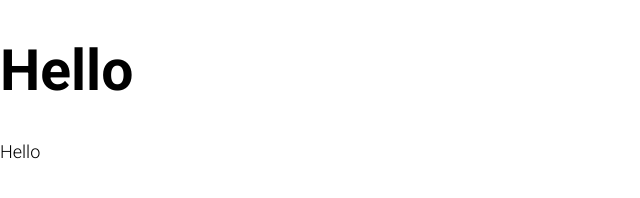
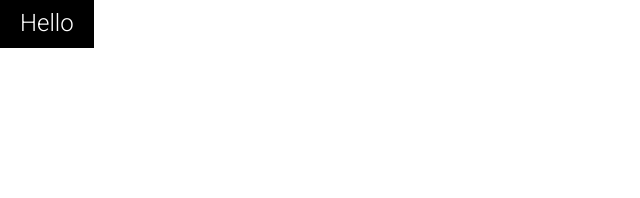
Before and after one commit to Ofonna-N/modern-chairs, a plain HTML site: page index.html in a window 1280 px wide. Shown: the whole page, without its empty margins (0-640 px from the left). Drawn offline with Linux system fonts and the light colour scheme.

Commit message:
added button component

```diff
--- a/css/style.css
+++ b/css/style.css
@@ -8,6 +8,7 @@
 
 html {
   font-size: 62.5%;
+  color: var(--primary-text-color);
   font-family: "Roboto", sans-serif;
 }
 
@@ -30,3 +31,20 @@ h3 {
   font-size: 3.2rem;
   font-weight: 300;
 }
+
+/* Buttons */
+.btn {
+  padding: 1rem 2rem;
+  font-size: 2.4rem;
+  border: 0;
+}
+
+.btn--gray {
+  background-color: var(--secondary-bg-color);
+  color: black;
+}
+
+.btn--black {
+  background-color: black;
+  color: white;
+}
--- a/index.html
+++ b/index.html
@@ -13,7 +13,6 @@
     <title>Modern Chairs</title>
   </head>
   <body>
-    <h1>Hello</h1>
-    <p>Hello</p>
+    <button class="btn btn--black">Hello</button>
   </body>
 </html>
```
Also changed, not shown: components/button.html (added, +1 -0 lines).
